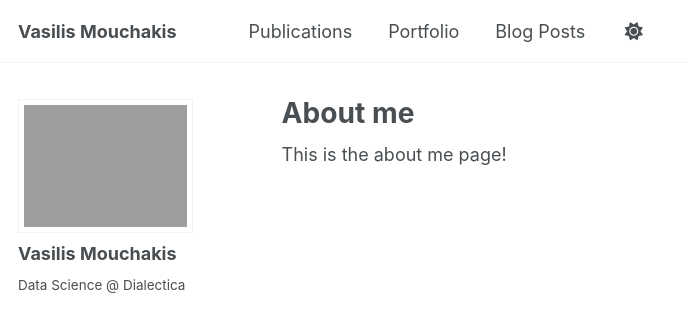
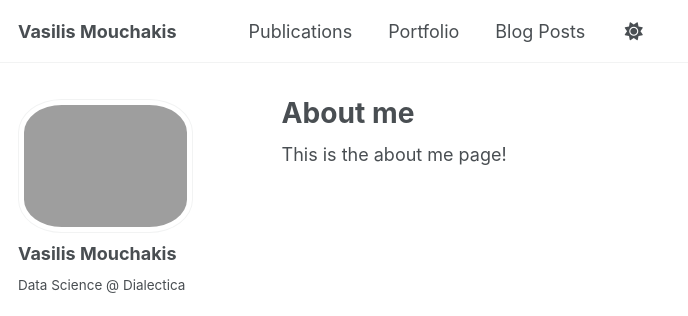
Before and after one commit to vmouchakis/vmouchakis.github.io, a Jekyll site: the page built from _pages/about.md, in a window 1280 px wide. Shown: the top 316 px of the page, without its empty margins (0-688 px from the left). Built offline with Jekyll 4.4.1, drawn with Linux system fonts in a browser that asks for light colours.

Commit message:
increase border radius

```diff
--- a/_sass/layout/_sidebar.scss
+++ b/_sass/layout/_sidebar.scss
@@ -95,7 +95,7 @@
 
   img {
     max-width: 175px;
-    border-radius: 0;
+    border-radius: 25%;
 
     @include breakpoint($large) {
       padding: 5px;
```
